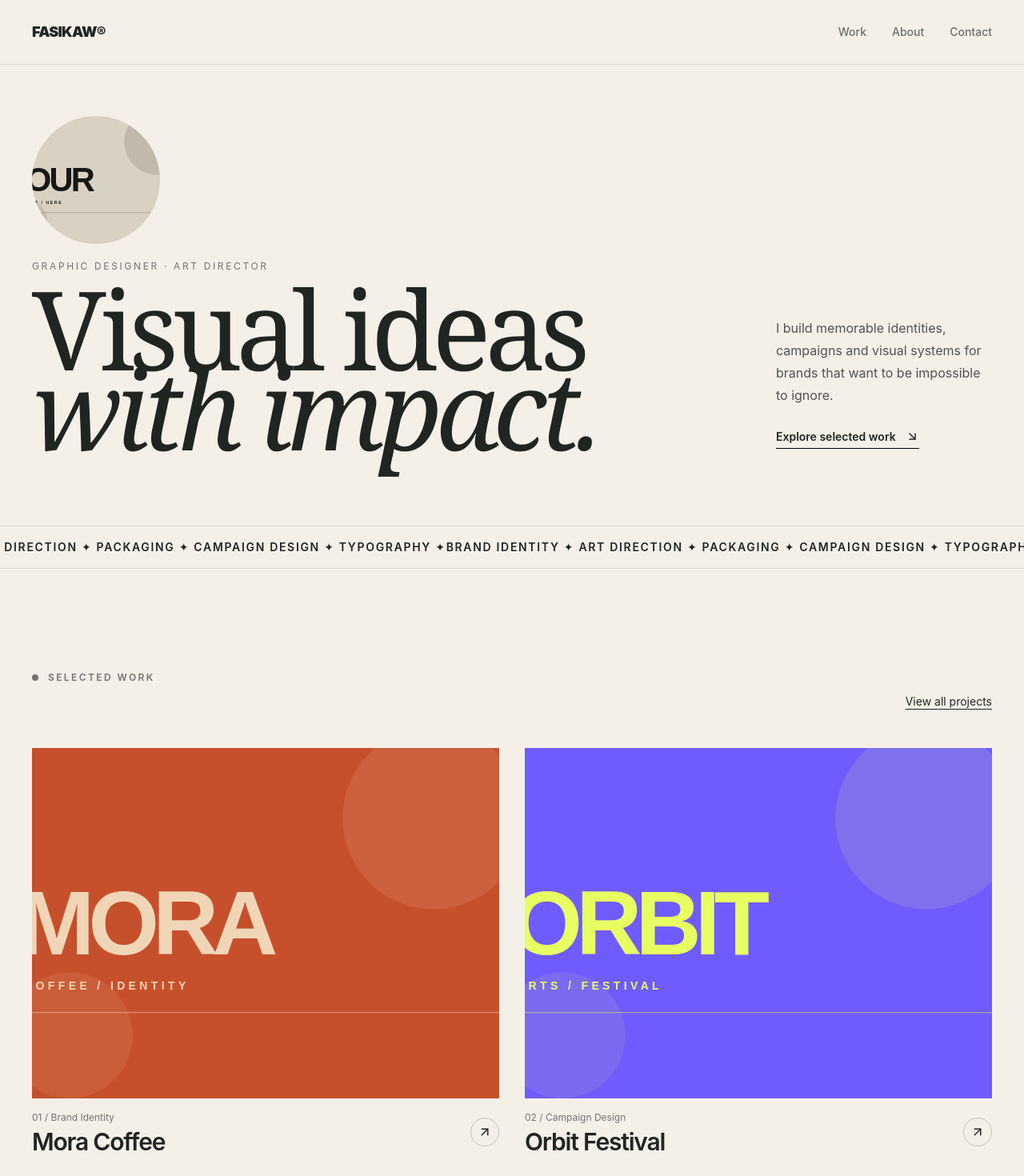
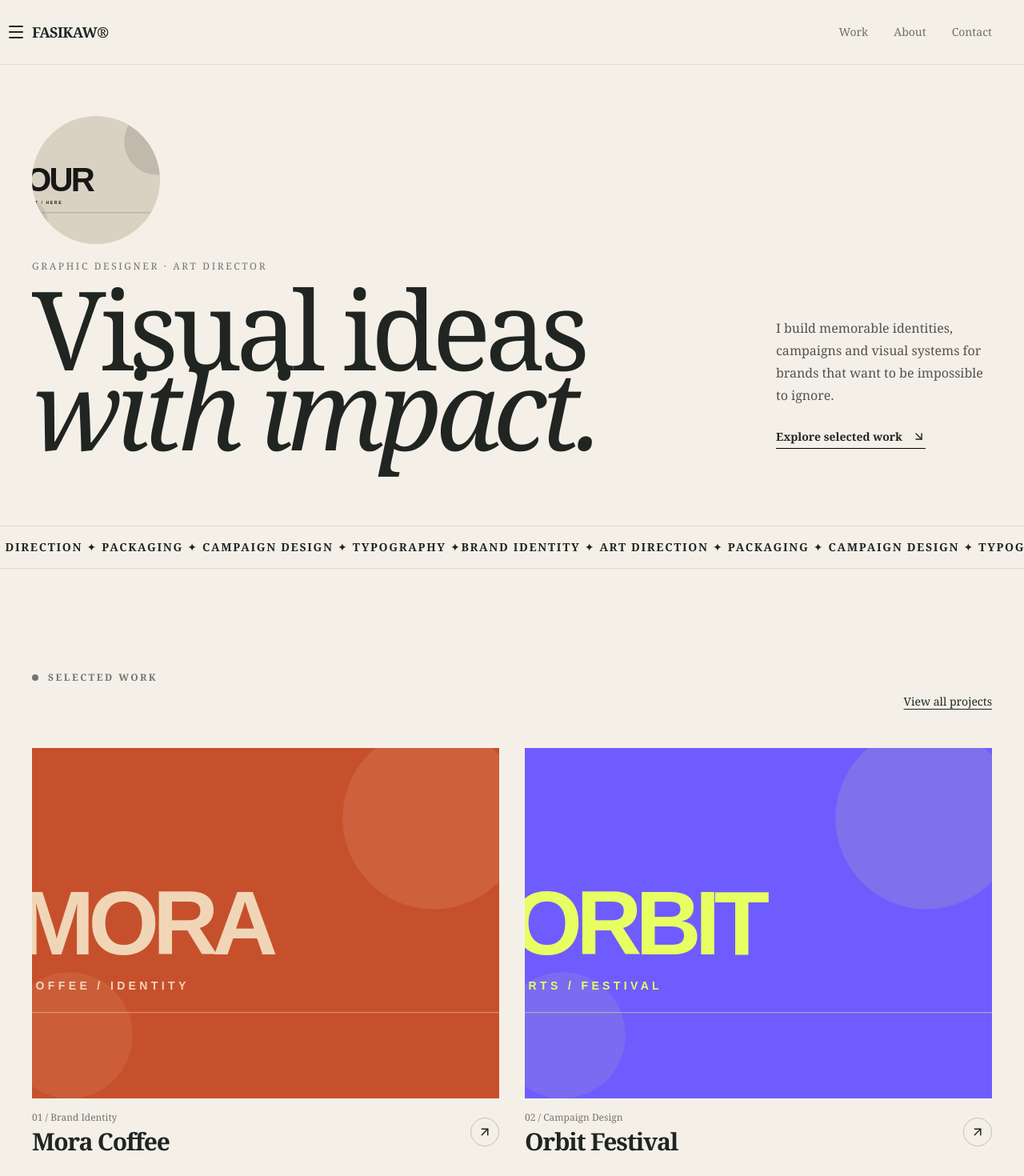
Before and after one commit to Abrham-Tadesse/designer_portfolio, a React (Vite) app: page / in a window 1280 px wide. Shown: the top 1470 px of the page at 80% size. Built offline with nearby package versions, Linux system fonts and the light colour scheme.

Commit message:
adding a side bar

```diff
--- a/src/components/home/Services.jsx
+++ b/src/components/home/Services.jsx
@@ -14,8 +14,8 @@ export default function Services() {
         <SectionLabel>What I do</SectionLabel>
         <div>
           {services.map(([number, title, body]) => (
-            <div key={number} className="grid gap-4 border-t border-[#3f624e]/20 py-8 md:grid-cols-12 md:py-10">
-              <span className="text-xs text-[#3f624e]/55 md:col-span-1">{number}</span>
+            <div key={number} className="grid gap-4 border-t border-[#3f624e]/25 py-8 md:grid-cols-12 md:py-10">
+              <span className="text-xs text-[#3f624e]/60 md:col-span-1">{number}</span>
               <h3 className="display-font text-4xl md:col-span-5 md:text-6xl">{title}</h3>
               <p className="max-w-xl leading-7 text-[#3f624e]/75 md:col-span-6">{body}</p>
             </div>
--- a/src/components/layout/Layout.jsx
+++ b/src/components/layout/Layout.jsx
@@ -1,22 +1,30 @@
 import { Outlet, useLocation } from "react-router-dom";
-import { useEffect } from "react";
+import { useEffect, useState } from "react";
 import Navbar from "./Navbar";
 import Footer from "./Footer";
+import Sidebar from "./Sidebar";
 
 export default function Layout() {
   const { pathname } = useLocation();
+  const [sidebarOpen, setSidebarOpen] = useState(false);
 
   useEffect(() => {
     window.scrollTo(0, 0);
+    setSidebarOpen(false);
   }, [pathname]);
 
   return (
     <div className="min-h-screen overflow-hidden">
-      <Navbar />
-      <main>
-        <Outlet />
-      </main>
-      <Footer />
+      <Navbar open={sidebarOpen} onToggle={setSidebarOpen} />
+      <div className="flex items-start">
+        <Sidebar open={sidebarOpen} onClose={() => setSidebarOpen(false)} />
+        <main className="min-w-0 flex-1">
+          <Outlet />
+        </main>
+      </div>
+      <div>
+        <Footer />
+      </div>
     </div>
   );
 }
--- a/src/components/layout/Navbar.jsx
+++ b/src/components/layout/Navbar.jsx
@@ -1,4 +1,3 @@
-import { useState } from "react";
 import { Link, NavLink } from "react-router-dom";
 import { Menu, X } from "lucide-react";
 
@@ -8,41 +7,29 @@ const links = [
   ["Contact", "/contact"],
 ];
 
-export default function Navbar() {
-  const [open, setOpen] = useState(false);
-
+export default function Navbar({ open, onToggle }) {
   const navClass = ({ isActive }) =>
     `transition-colors ${isActive ? "text-[#202522]" : "text-[#69716b] hover:text-[#e7654b]"}`;
 
   return (
     <header className="relative z-50 border-b border-[#202522]/10 bg-[#f4f0e8]/90 backdrop-blur">
       <div className="mx-auto flex h-20 max-w-[1500px] items-center justify-between px-5 md:px-10">
-        <Link to="/" className="text-lg font-black tracking-[-0.04em]" onClick={() => setOpen(false)}>
+        <div className="flex items-center gap-4">
+          <button className="absolute left-0 top-1/2 -translate-y-1/2 rounded-full p-2" aria-label="Toggle sidebar" aria-expanded={open} onClick={() => onToggle(!open)}>
+            {open ? <X /> : <Menu />}
+          </button>
+          <Link to="/" className="text-lg font-black tracking-[-0.04em]" onClick={() => onToggle(false)}>
           FASIKAW®
-        </Link>
+          </Link>
+        </div>
 
-        <nav className="hidden items-center gap-8 text-sm font-medium md:flex">
+        <nav className="hidden items-center gap-8 text-sm font-medium lg:flex">
           {links.map(([label, href]) => (
             <NavLink key={href} to={href} className={navClass}>{label}</NavLink>
           ))}
         </nav>
 
-        <button className="md:hidden" aria-label="Toggle menu" onClick={() => setOpen(!open)}>
-          {open ? <X /> : <Menu />}
-        </button>
       </div>
-
-      {open && (
-        <nav className="absolute left-0 top-20 w-full border-b border-[#202522]/10 bg-[#f4f0e8] px-5 py-8 md:hidden">
-          <div className="flex flex-col gap-5 text-3xl display-font">
-            {links.map(([label, href]) => (
-              <NavLink key={href} to={href} className={navClass} onClick={() => setOpen(false)}>
-                {label}
-              </NavLink>
-            ))}
-          </div>
-        </nav>
-      )}
     </header>
   );
 }
--- /dev/null
+++ b/src/components/layout/Sidebar.jsx
@@ -0,0 +1,56 @@
+import { NavLink } from "react-router-dom";
+import { ArrowUpRight, Circle } from "lucide-react";
+
+const links = [
+  ["Home", "/"],
+  ["Work", "/work"],
+  ["About", "/about"],
+  ["Contact", "/contact"],
+];
+
+export default function Sidebar({ open, onClose }) {
+  return (
+    <>
+      <button
+        type="button"
+        aria-label="Close sidebar"
+        className={`fixed inset-0 top-20 z-40 bg-[#202522]/25 transition-opacity ${open ? "opacity-100" : "pointer-events-none opacity-0"}`}
+        onClick={onClose}
+      />
+      <aside className={`fixed bottom-0 left-0 top-20 z-50 flex w-64 shrink-0 flex-col justify-between border-r border-[#202522]/10 bg-[#f4f0e8] px-7 py-8 transition-transform duration-300 ${open ? "translate-x-0" : "-translate-x-full"}`}>
+      <div>
+        <div className="mb-20 flex items-center justify-between">
+          <NavLink to="/" className="text-sm font-black tracking-[-0.04em]">
+            FASIKAW®
+          </NavLink>
+          <Circle size={10} fill="currentColor" strokeWidth={0} className="text-[#e7654b]" />
+        </div>
+
+        <nav aria-label="Portfolio navigation" className="space-y-1">
+          <p className="mb-5 text-[10px] font-semibold uppercase tracking-[.2em] text-[#69716b]">Explore</p>
+          {links.map(([label, href], index) => (
+            <NavLink
+              key={href}
+              to={href}
+              end={href === "/"}
+              onClick={onClose}
+              className={({ isActive }) => `group flex items-center justify-between py-2 text-sm transition-colors ${isActive ? "text-[#202522]" : "text-[#69716b] hover:text-[#e7654b]"}`}
+            >
+              <span className="flex items-center gap-3">
+                <span className="text-[10px] text-[#69716b]">0{index + 1}</span>
+                {label}
+              </span>
+              <ArrowUpRight size={15} className="opacity-0 transition group-hover:opacity-100" />
+            </NavLink>
+          ))}
+        </nav>
+      </div>
+
+      <div className="text-xs leading-5 text-[#69716b]">
+        <p className="mb-3 text-[#202522]">Independent designer<br />based in Addis Ababa.</p>
+        <p>Available for selected<br />collaborations · 2026</p>
+      </div>
+      </aside>
+    </>
+  );
+}
--- a/src/data/projects.js
+++ b/src/data/projects.js
@@ -7,7 +7,10 @@ export const projects = [
     client: "Mora Coffee Roasters",
     services: ["Brand Strategy", "Visual Identity", "Packaging"],
     cover: "/images/mora-cover.svg",
-    images: ["/images/mora-01.svg", "/images/mora-02.svg"],
+    views: [
+      { label: "Identity system", image: "/images/mora-01.svg" },
+      { label: "Packaging mockup", image: "/images/mora-02.svg" },
+    ],
     accent: "#c7502c",
     summary: "A warm, expressive identity for an Ethiopian specialty coffee brand designed to feel contemporary without losing its origin story.",
     challenge: "Mora needed to stand apart from generic premium-coffee branding while remaining flexible across packaging, retail and digital touchpoints.",
@@ -21,7 +24,10 @@ export const projects = [
     client: "Orbit Arts",
     services: ["Art Direction", "Poster Design", "Social Campaign"],
     cover: "/images/orbit-cover.svg",
-    images: ["/images/orbit-01.svg", "/images/orbit-02.svg"],
+    views: [
+      { label: "Poster identity", image: "/images/orbit-01.svg" },
+      { label: "Campaign mockup", image: "/images/orbit-02.svg" },
+    ],
     accent: "#6f5cff",
     summary: "An energetic visual campaign for a multidisciplinary creative festival built around motion, collision and experimentation.",
     challenge: "The event needed one recognizable system that could adapt to dozens of performers, venues and social formats.",
@@ -35,7 +41,10 @@ export const projects = [
     client: "Selam Botanics",
     services: ["Packaging", "Typography", "Art Direction"],
     cover: "/images/selam-cover.svg",
-    images: ["/images/selam-01.svg", "/images/selam-02.svg"],
+    views: [
+      { label: "Visual identity", image: "/images/selam-01.svg" },
+      { label: "Product mockup", image: "/images/selam-02.svg" },
+    ],
     accent: "#3f624e",
     summary: "A calm packaging family for a botanical skincare label centered on clarity, tactility and everyday ritual.",
     challenge: "The client wanted to communicate natural ingredients without looking rustic, medicinal or interchangeable with competitors.",
@@ -49,7 +58,10 @@ export const projects = [
     client: "Self-initiated",
     services: ["Typography", "Poster Series", "Motion Direction"],
     cover: "/images/kinetic-cover.svg",
-    images: ["/images/kinetic-01.svg", "/images/kinetic-02.svg"],
+    views: [
+      { label: "Poster identity", image: "/images/kinetic-01.svg" },
+      { label: "Type mockup", image: "/images/kinetic-02.svg" },
+    ],
     accent: "#151515",
     summary: "A self-initiated poster series investigating rhythm, repetition and tension through expressive typography.",
     challenge: "The goal was to build a strong body of experimental work without relying on illustration or photography.",
--- a/src/pages/Contact.jsx
+++ b/src/pages/Contact.jsx
@@ -15,8 +15,8 @@ export default function Contact() {
           </p>
         </div>
         <div className="md:col-span-5">
-          <a href="mailto:hello@fasikawstudio.design" className="group flex items-center justify-between border-b border-black py-4 text-xl font-semibold">
-            <span className="flex items-center gap-3"><Mail size={20} /> hello@fasikawstudio.design</span>
+          <a href="mailto:fasikawabateneh69@gmail.com" className="group flex items-center justify-between border-b border-black py-4 text-xl font-semibold">
+            <span className="flex items-center gap-3"><Mail size={20} /> fasikawabateneh69@gmail.com</span>
             <ArrowUpRight className="transition group-hover:-translate-y-1 group-hover:translate-x-1" />
           </a>
           <div className="mt-8 flex gap-6 text-sm">
--- a/src/styles/index.css
+++ b/src/styles/index.css
@@ -5,7 +5,7 @@
   --canvas: #f4f0e8;
   --muted: #69716b;
   --coral: #e7654b;
-  font-family: Inter, ui-sans-serif, system-ui, -apple-system, BlinkMacSystemFont, "Segoe UI", sans-serif;
+  font-family: Georgia, "Times New Roman", serif;
   color: var(--ink);
   background: var(--canvas);
   font-synthesis: none;
@@ -20,6 +20,10 @@ body {
   margin: 0;
   min-width: 320px;
   background: var(--canvas);
+}
+
+h1, h2, h3, h4, h5, h6 {
+  font-family: Georgia, "Times New Roman", serif;
 }
 
 button, a {
```
